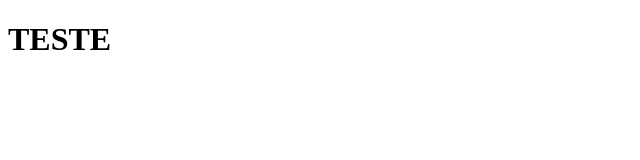
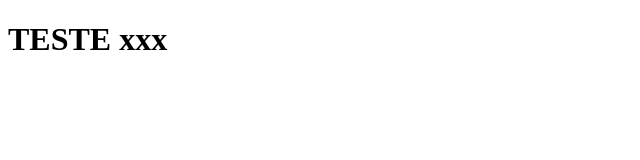
Before and after one commit to jrfortis66/workspace, a plain HTML site: page scripts/index.html in a window 1280 px wide. Shown: the full height of the page, 0-640 px from the left. Drawn offline with Linux system fonts and the light colour scheme.

Commit message:
segundo HTML

```diff
--- a/scripts/index.html
+++ b/scripts/index.html
@@ -7,6 +7,6 @@
     <title>Document</title>
 </head>
 <body>
-    <h1>TESTE</h1>
+    <h1>TESTE xxx</h1>
 </body>
 </html>
```
